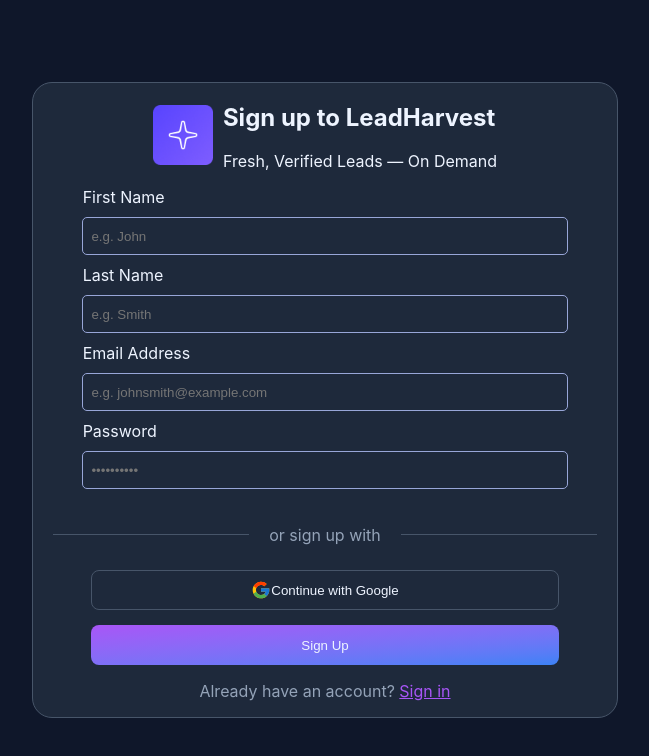
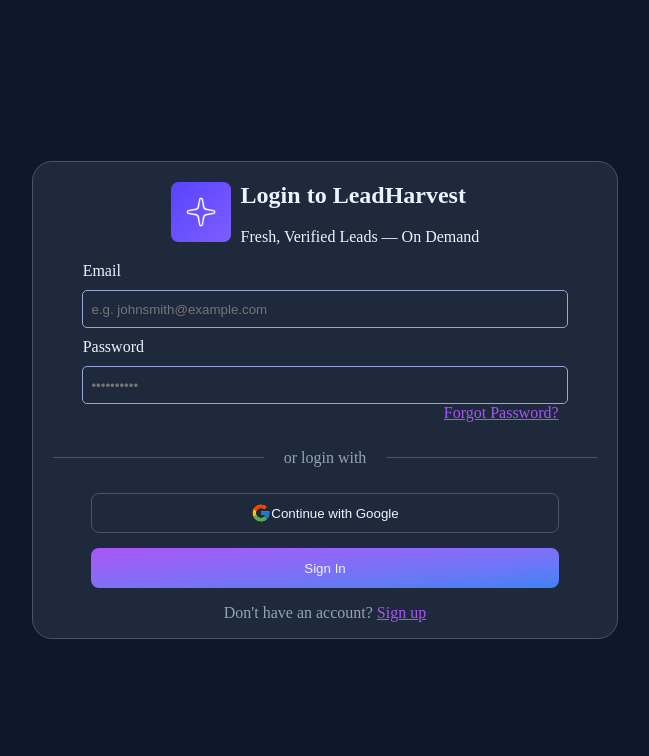
Before and after one commit to techtomyy/LeadGeneration, a React (Vite) app: page /signup in a window 1280 px wide. Shown: the top 756 px of the page, without its empty margins (315-964 px from the left). Built offline with nearby package versions, Linux system fonts and the light colour scheme.

Commit message:
auth service

```diff
--- a/package.json
+++ b/package.json
@@ -10,6 +10,7 @@
     "preview": "vite preview"
   },
   "dependencies": {
+    "axios": "^1.11.0",
     "react": "^19.1.1",
     "react-dom": "^19.1.1",
     "react-icons": "^5.5.0",
--- a/src/Pages/LoginForm.jsx
+++ b/src/Pages/LoginForm.jsx
@@ -1,4 +1,5 @@
 import { useState } from "react";
+import { loginUser } from "../service/authService"; // import service
 import LoginHeader from "../components/login/LoginHeader";
 import LoginForm from "../components/login/LoginForm";
 import LoginDivider from "../components/login/LoginDivider";
@@ -12,41 +13,35 @@
     password: "",
   });
 
-  const handleChange = (e) => {
+  const handleChange = (e) =>
     setFormData({ ...formData, [e.target.name]: e.target.value });
-  };
 
-  const handleSubmit = (e) => {
+  const handleSubmit = async (e) => {
     e.preventDefault();
-    console.log("Login form submitted:", formData);
+    try {
+      const res = await loginUser(formData);
+      console.log("Login successful:", res);
+      alert("Welcome back!");
+      // redirect to dashboard if needed
+      // navigate("/dashboard");
+    } catch (error) {
+      console.error("Login failed:", error);
+      alert("Login failed: " + error);
+    }
   };
 
   return (
-    <div className="min-h-screen w-screen flex items-center justify-center p-4 sm:p-6 lg:p-8 bg-[var(--bg-primary)] font-['Inter',sans-serif]">
-      <div
-        className="w-[584px] h-auto max-w-[calc(100vw-32px)] sm:max-w-[calc(100vw-48px)] lg:max-w-[calc(100vw-64px)] xl:max-w-2xl rounded-[20px] shadow-2xl border backdrop-blur-sm bg-[var(--bg-secondary)] border-[var(--border-primary)] border mx-4 sm:mx-6 lg:mx-8"
-      >
-        {/* Header */}
+    <div className="min-h-screen w-screen flex items-center justify-center bg-[var(--bg-primary)]">
+      <div className="w-[584px] rounded-[20px] shadow-2xl border backdrop-blur-sm bg-[var(--bg-secondary)] border-[var(--border-primary)]">
         <LoginHeader />
-
-        {/* Form */}
         <div className="px-6 sm:px-8 lg:px-10 pb-8">
           <form onSubmit={handleSubmit} className="space-y-8">
-            {/* Login Form Fields */}
             <LoginForm formData={formData} handleChange={handleChange} />
-
-            {/* Divider */}
             <LoginDivider />
-
-            {/* Google Login */}
             <GoogleLoginButton />
-
-            {/* Sign In Button */}
             <LoginButton />
           </form>
         </div>
-
-        {/* Footer */}
         <LoginFooter />
       </div>
     </div>
--- a/src/Pages/SignupForm.jsx
+++ b/src/Pages/SignupForm.jsx
@@ -1,79 +1,48 @@
-// src/Signup.jsx
 import { useState } from "react";
-import SignupHeader from "../components/signup/SignupHeader";
-import NameFields from "../components/signup/NameFields";
-import FormInput from "../components/signup/FormInput";
-import FormDivider from "../components/signup/FormDivider";
-import GoogleSignupButton from "../components/signup/GoogleSignupButton";
-import SubmitButton from "../components/signup/SubmitButton";
-import SignupFooter from "../components/signup/SignupFooter";
+import { loginUser } from "../service/authService"; // import service
+import LoginHeader from "../components/login/LoginHeader";
+import LoginForm from "../components/login/LoginForm";
+import LoginDivider from "../components/login/LoginDivider";
+import GoogleLoginButton from "../components/login/GoogleLoginButton";
+import LoginButton from "../components/login/LoginButton";
+import LoginFooter from "../components/login/LoginFooter";
 
-export default function Signup() {
+export default function Login() {
   const [formData, setFormData] = useState({
-    firstName: "",
-    lastName: "",
     email: "",
     password: "",
   });
 
-  const handleChange = (e) => {
+  const handleChange = (e) =>
     setFormData({ ...formData, [e.target.name]: e.target.value });
-  };
 
-  const handleSubmit = (e) => {
+  const handleSubmit = async (e) => {
     e.preventDefault();
-    console.log("Form submitted:", formData);
+    try {
+      const res = await loginUser(formData);
+      console.log("Login successful:", res);
+      alert("Welcome back!");
+      // redirect to dashboard if needed
+      // navigate("/dashboard");
+    } catch (error) {
+      console.error("Login failed:", error);
+      alert("Login failed: " + error);
+    }
   };
 
   return (
-    <div className="min-h-screen w-screen flex items-center justify-center p-4 sm:p-6 lg:p-8 bg-[var(--bg-primary)] font-['Inter',sans-serif]">
-      <div
-        className="w-[584px] h-auto max-w-[calc(100vw-32px)] sm:max-w-[calc(100vw-48px)] lg:max-w-[calc(100vw-64px)] xl:max-w-2xl rounded-[20px] shadow-2xl border backdrop-blur-sm bg-[var(--bg-secondary)] border-[var(--border-primary)] border mx-4 sm:mx-6 lg:mx-8"
-      >
-        {/* Header */}
-        <SignupHeader />
-
-        {/* Form */}
+    <div className="min-h-screen w-screen flex items-center justify-center bg-[var(--bg-primary)]">
+      <div className="w-[584px] rounded-[20px] shadow-2xl border backdrop-blur-sm bg-[var(--bg-secondary)] border-[var(--border-primary)]">
+        <LoginHeader />
         <div className="px-6 sm:px-8 lg:px-10 pb-8">
           <form onSubmit={handleSubmit} className="space-y-8">
-            {/* Name Fields Row */}
-            <NameFields formData={formData} handleChange={handleChange} />
-
-            {/* Email Field */}
-            <FormInput
-              label="Email Address"
-              type="email"
-              name="email"
-              placeholder="e.g. johnsmith@example.com"
-              value={formData.email}
-              onChange={handleChange}
-              width="w-[83%]"
-            />
-
-            {/* Password Field */}
-            <FormInput
-              label="Password"
-              type="password"
-              name="password"
-              placeholder="••••••••••"
-              value={formData.password}
-              onChange={handleChange}
-              width="w-[83%]"
-            />
-
-            {/* Divider */}
-            <FormDivider />
-
-            {/* Google Sign Up */}
-            <GoogleSignupButton />
-
-            {/* Submit Button */}
-            <SubmitButton />
+            <LoginForm formData={formData} handleChange={handleChange} />
+            <LoginDivider />
+            <GoogleLoginButton />
+            <LoginButton />
           </form>
         </div>
-
-        {/* Footer */}
-        <SignupFooter />
+        <LoginFooter />
       </div>
     </div>
   );
--- /dev/null
+++ b/src/service/authService.js
@@ -0,0 +1,28 @@
+import axios from "axios";
+
+const API_URL = "http://localhost:8000";
+
+// Register user
+export async function registerUser(userData) {
+  try {
+    const res = await axios.post(`${API_URL}/register`, userData);
+    return res.data;
+  } catch (err) {
+    throw err.response?.data?.detail || "Signup failed";
+  }
+}
+
+export async function loginUser(credentials) {
+  try {
+    const res = await axios.post(`${API_URL}/login`, credentials);
+    localStorage.setItem("access_token", res.data.access_token);
+    localStorage.setItem("refresh_token", res.data.refresh_token);
+    return res.data;
+  } catch (err) {
+    throw err.response?.data?.detail || "Login failed";
+  }
+}
+export function logoutUser() {
+  localStorage.removeItem("access_token");
+  localStorage.removeItem("refresh_token");
+}
```
Also changed, not shown: 2 other files (tests, documents, lock files or other folders).
